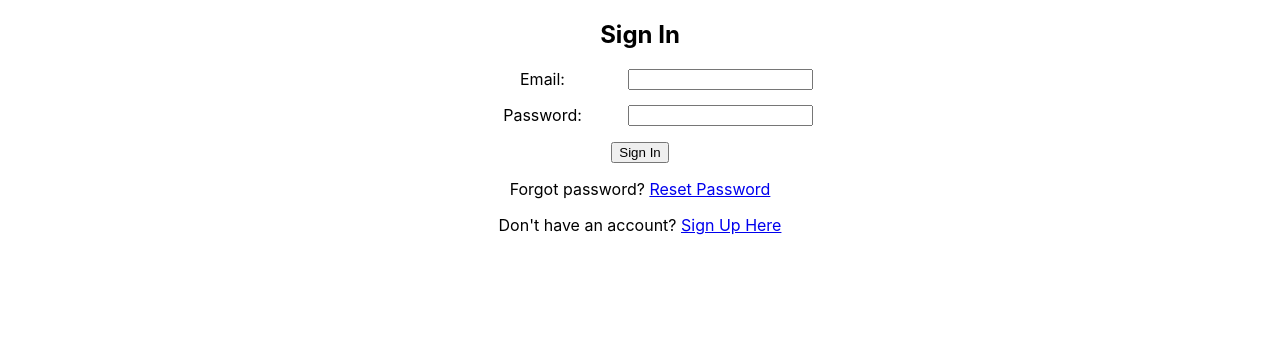
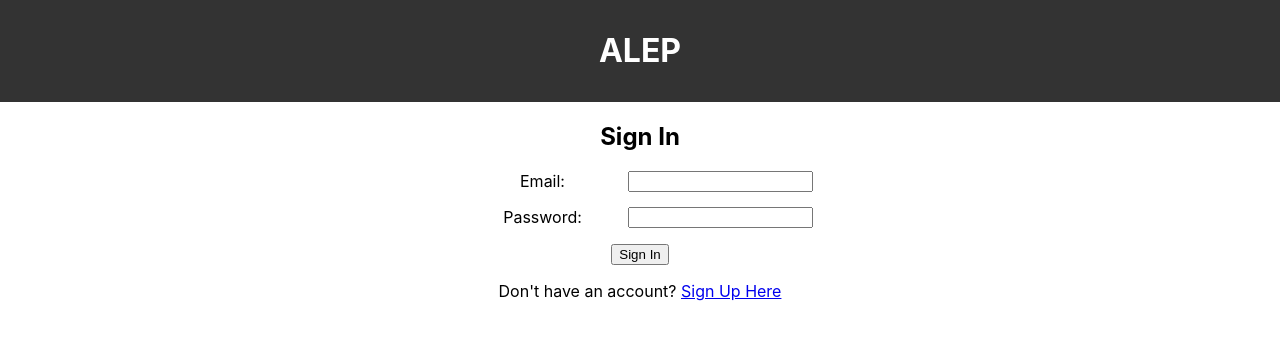
Before and after one commit to Inferinus/ALEP, a React (Create React App) app in the folder alep_frontend/: page /signin in a window 1280 px wide. Shown: the top 340 px of the page. Built offline with nearby package versions, Linux system fonts and the light colour scheme.

Commit message:
Add ALEP Banner

```diff
--- a/alep_frontend/src/App.css
+++ b/alep_frontend/src/App.css
@@ -110,3 +110,10 @@
   width: 150px;
   margin-right: 10px;
 }
+
+.banner {
+  background-color: #333;
+  color: #fff;
+  padding: 10px 20px;
+  text-align: center;
+}
--- a/alep_frontend/src/App.js
+++ b/alep_frontend/src/App.js
@@ -1,5 +1,6 @@
 import React, { useState, useEffect } from 'react';
 import { BrowserRouter as Router, Routes, Route, Navigate } from 'react-router-dom';
+import Banner from './components/Banner';
 import SignIn from './components/SignIn';
 import SignUp from './components/SignUp';
 import Dashboard from './components/Dashboard';
@@ -30,6 +31,7 @@ function App() {
   return (
     <Router>
       <div className="App">
+      <Banner />
         {/* Conditionally render the Navbar if the user is authenticated */}
         {isAuthenticated && <Navbar handleLogout={handleLogout} setIsAuthenticated={setIsAuthenticated}/>}
         <Routes>
--- /dev/null
+++ b/alep_frontend/src/components/Banner.js
@@ -0,0 +1,11 @@
+import React from 'react';
+
+const Banner = ({appName}) => {
+    return (
+        <div className='banner'>
+            <h1>ALEP</h1>
+        </div>
+    );
+};
+
+export default Banner;
--- a/alep_frontend/src/components/Dashboard.js
+++ b/alep_frontend/src/components/Dashboard.js
@@ -1,9 +1,11 @@
 import React from 'react';
 import { Link } from 'react-router-dom';
+
 
 function Dashboard() {
   return (
     <div className="Dashboard">
+
       <h2>Welcome to Your Dashboard</h2>
       <p>Here you can apply for a new loan, view your loan applications, and more.</p>
       <Link to="/apply" className='button'>Apply for a New Loan</Link>
--- a/alep_frontend/src/components/SignIn.js
+++ b/alep_frontend/src/components/SignIn.js
@@ -64,7 +64,7 @@ function SignIn({ setIsAuthenticated }) { // Destructure setIsAuthenticated from
           />
         </div>
         <button type="submit">Sign In</button>
-        <p>Forgot password? <Link to="/forgot-password">Reset Password</Link></p>
+
         <p>Don't have an account? <Link to="/signup">Sign Up Here</Link></p>
       </form>
       </div>
@@ -72,4 +72,6 @@ function SignIn({ setIsAuthenticated }) { // Destructure setIsAuthenticated from
   );
 }
 
+//<p>Forgot password? <Link to="/forgot-password">Reset Password</Link></p>
+
 export default SignIn;
```
Also changed, not shown: 1 other file (tests, documents, lock files or other folders).
